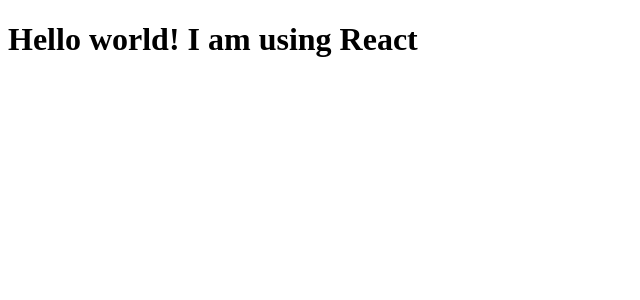
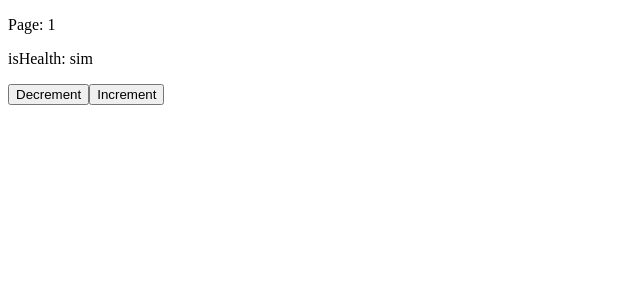
Before and after one commit to Rovian-Henz/QuestionsApp, a React app: page / in a window 1280 px wide. Shown: the top 300 px of the page, without its empty margins (0-640 px from the left). Built offline with nearby package versions, Linux system fonts and the light colour scheme.

Commit message:
add redux, redux toolkit and create store

```diff
--- a/index.js
+++ b/index.js
@@ -1,7 +1,13 @@
 import React from "react";
 import { createRoot } from "react-dom/client";
 import App from "./src/App.js";
+import { Provider } from "react-redux";
+import store from "./src/store/index.js";
 
 const container = document.getElementById("root");
 const root = createRoot(container);
-root.render(<App />);
+root.render(
+    <Provider store={store}>
+        <App />
+    </Provider>
+);
--- a/src/App.js
+++ b/src/App.js
@@ -1,7 +1,28 @@
 import React from "react";
+import { storeActions } from "./store/index";
+import { useSelector, useDispatch } from "react-redux";
 
 const App = () => {
-    return <h1>Hello world! I am using React</h1>;
+    const dispatch = useDispatch();
+    const pageNumber = useSelector((state) => state.pageNumber);
+    const isHealth = useSelector((state) => state.isHealth);
+
+    const handleNextPage = () => {
+        dispatch(storeActions.nextPage());
+    };
+    const handlePrevPage = () => {
+        if (pageNumber <= 1) return;
+        dispatch(storeActions.previousPage());
+    };
+
+    return (
+        <>
+            <p>Page: {pageNumber}</p>
+            <p>isHealth: {isHealth ? "sim" : "nao"}</p>
+            <button onClick={handlePrevPage}>Decrement</button>
+            <button onClick={handleNextPage}>Increment</button>
+        </>
+    );
 };
 
 export default App;
--- /dev/null
+++ b/src/store/index.js
@@ -0,0 +1,25 @@
+import { createSlice, configureStore } from "@reduxjs/toolkit";
+
+const initialState = { isHealth: true, pageNumber: 1 };
+
+const storeSlice = createSlice({
+    name: "storeSlice",
+    initialState,
+    reducers: {
+        healthStatus(state, action) {
+            state.isHealth = action.payload;
+        },
+        nextPage(state) {
+            state.pageNumber++;
+        },
+        previousPage(state) {
+            state.pageNumber--;
+        },
+    },
+});
+
+const store = configureStore({ reducer: storeSlice.reducer });
+
+export const storeActions = storeSlice.actions;
+
+export default store;
```
Also changed, not shown: package.json (+5 -3 lines), 1 other file (tests, documents, lock files or other folders).
